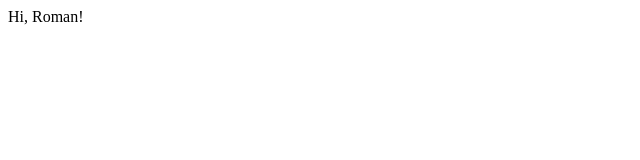
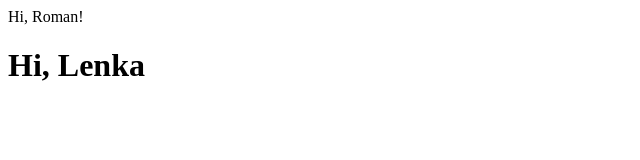
Before and after one commit to rmNisPurpleHaze/testcourse, a plain HTML site: page index.html in a window 1280 px wide. Shown: the whole page, without its empty margins (0-640 px from the left). Drawn offline with Linux system fonts and the light colour scheme.

Commit message:
index.thml mod

```diff
--- a/index.html
+++ b/index.html
@@ -8,6 +8,7 @@
   </head>
   <body>
     <header>Hi, Roman!</header>
+    <h1>Hi, Lenka</h1>
     <script src="script.js"></script>
   </body>
 </html>
```
